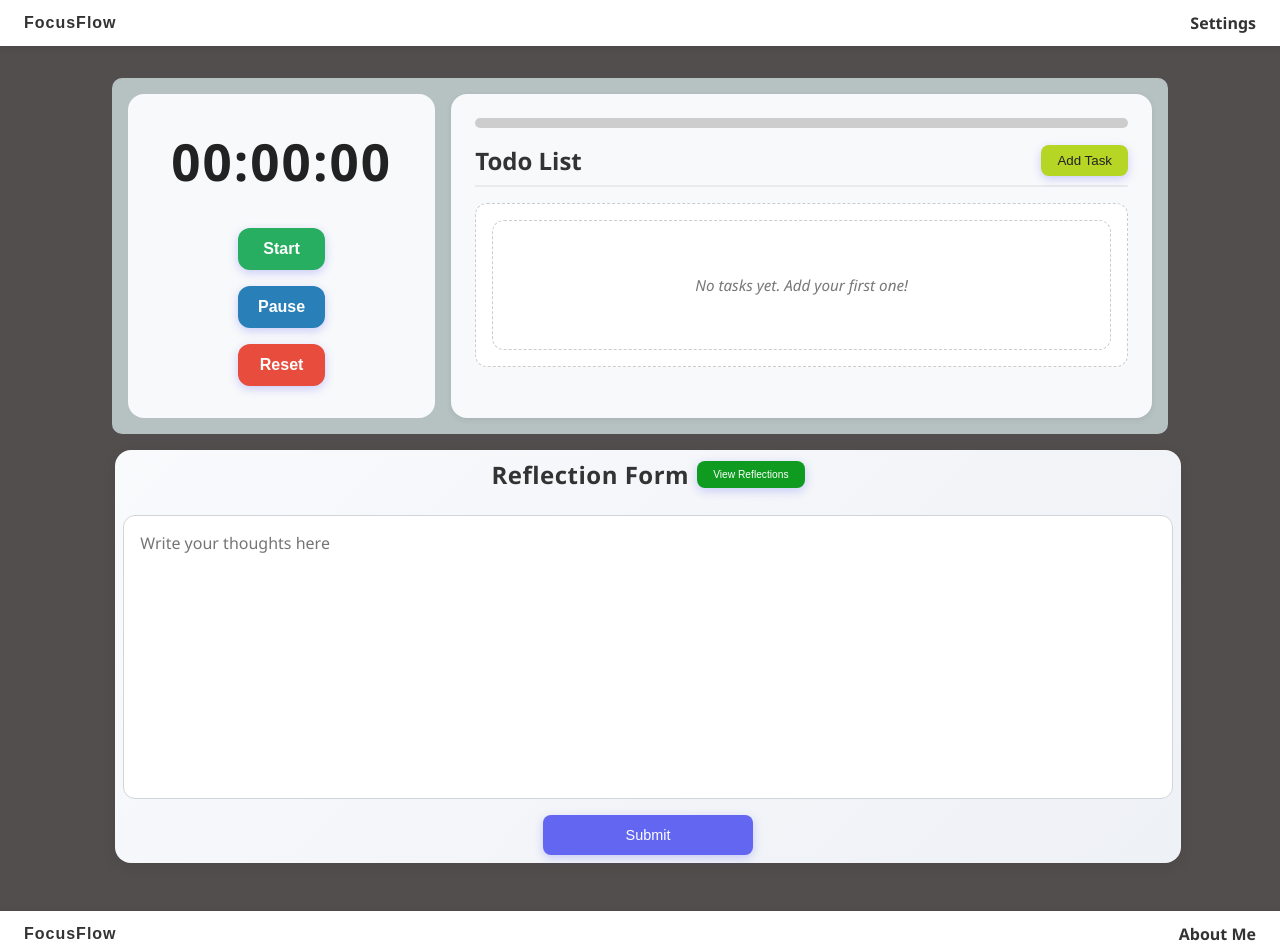
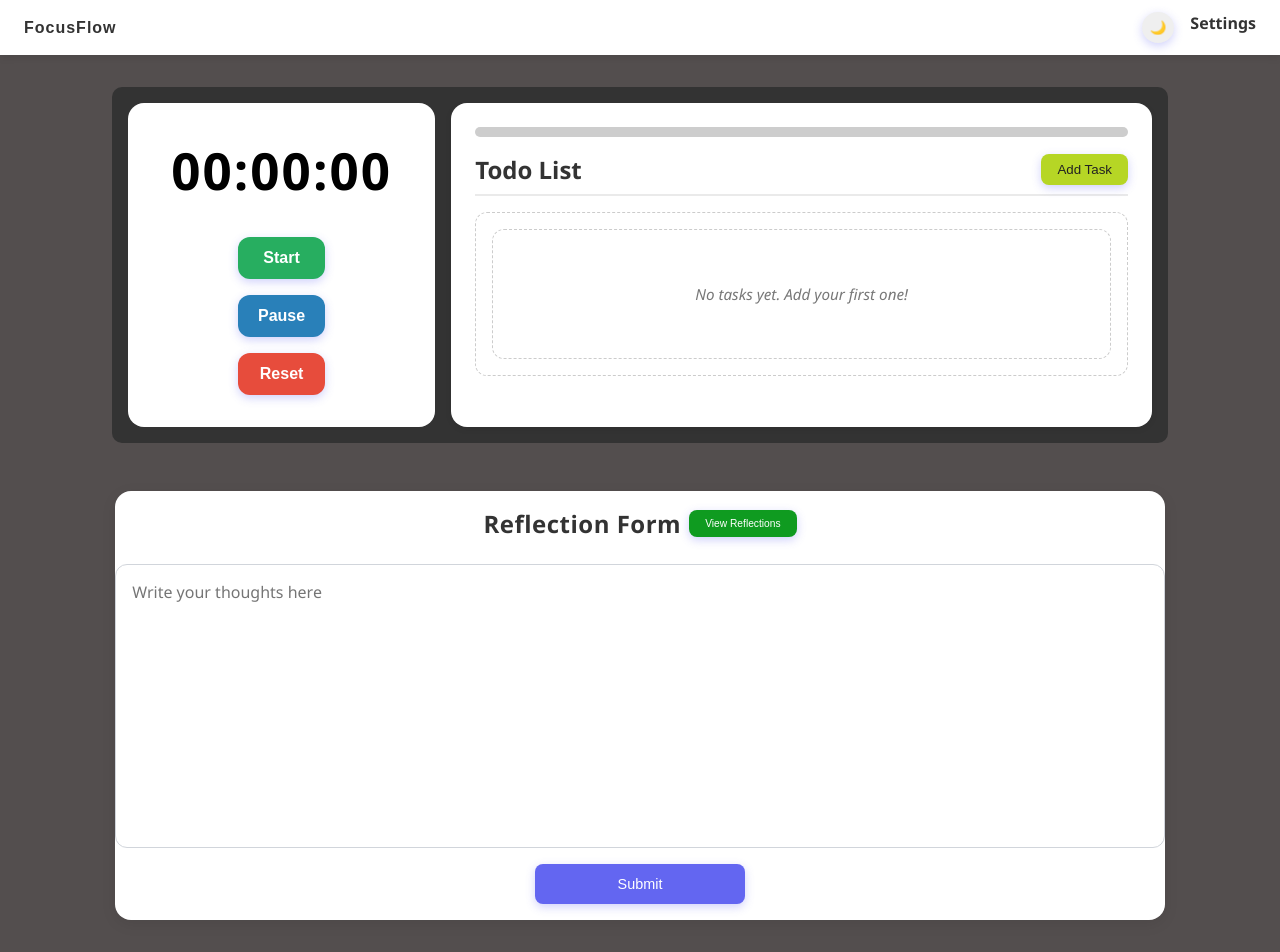
Before and after one commit to Muelvzz/FocusFlow, a React (Vite) app in the folder frontend/: page / in a window 1280 px wide. Shown: the top 952 px of the page. Built offline with nearby package versions, Linux system fonts and the light colour scheme.

Commit message:
dark mode

```diff
--- a/frontend/src/App.jsx
+++ b/frontend/src/App.jsx
@@ -1,15 +1,21 @@
-import { useState } from 'react'
+import { useState, useEffect } from 'react'
 import './sections-css/App.css'
 import Header from './sections/Header'
 import MainDashboard from './sections/MainDashboard'
 import Footer from './sections/Footer'
 
 function App() {
+  const [isDark, setIsDark] = useState(false)
+
+  useEffect(() => {
+    document.body.classList.toggle('dark-mode', isDark)
+  }, [isDark])
+
   return (
     <>
-      <Header/>
-      <MainDashboard/>
-      <Footer/>
+      <Header isDark={isDark} setIsDark={setIsDark}/>
+      <MainDashboard isDark={isDark}/>
+      <Footer isDark={isDark}/>
     </>
   )
 }
--- a/frontend/src/component-css/reflection.css
+++ b/frontend/src/component-css/reflection.css
@@ -5,11 +5,13 @@
     align-items: center;
     justify-content: center;
     border-radius: 1rem;
-    padding: 0.5rem;
     background: linear-gradient(135deg, #f9fafc, #eef1f6);
     box-shadow: 0 4px 15px rgba(0, 0, 0, 0.08);
     width: 100%;
     transition: transform 0.3s ease;
+    margin-top: 2rem;
+    padding-bottom: 1rem;
+    padding-top: 1rem;
 }
 
 .reflection-header,
--- a/frontend/src/component-css/timer.css
+++ b/frontend/src/component-css/timer.css
@@ -33,9 +33,6 @@
     font-size: 1rem;
 }
 
-.start {
-    background-color: #27ae60;
-}
 .start:hover {
     background-color: #1f8f4d;
 }
@@ -43,9 +40,6 @@
     background-color: #196c3a;
 }
 
-.pause {
-    background-color: #2980b9;
-}
 .pause:hover {
     background-color: #226b9d;
 }
@@ -53,9 +47,6 @@
     background-color: #1b5780;
 }
 
-.reset {
-    background-color: #e74c3c;
-}
 .reset:hover {
     background-color: #c0392b;
 }
@@ -67,6 +58,7 @@
     0%, 100% { opacity: 1; }
     50% { opacity: 0.85; }
 }
+
 .timer-display h1.running {
     animation: pulse 1s ease-in-out infinite;
 }
--- a/frontend/src/components/Reflection.jsx
+++ b/frontend/src/components/Reflection.jsx
@@ -1,7 +1,7 @@
 import { useState, useEffect, useRef } from 'react'
 import '../component-css/reflection.css'
 
-export default function Reflection() {
+export default function Reflection({ isDark }) {
 
     // states for handling user inputs
     const [userInput, setUserInput] = useState("")
@@ -88,9 +88,9 @@ export default function Reflection() {
 
     return (
         <>
-            <div className="reflection-container">
+            <div className="reflection-container" style={{ background: isDark ? "#333" : "white"}}>
                 <div className="reflection-header">
-                    <h1>Reflection Form</h1>
+                    <h1 style={{ color: isDark ? "white" : "#333"}}>Reflection Form</h1>
                     <button className='view-reflc-btn' onClick={() => setShowModal(true)}>View Reflections</button>
                 </div>
                     {
@@ -98,12 +98,15 @@ export default function Reflection() {
                             <h3 className='success-message'>Successfully Added!</h3>
                         )
                     }
-                <form onSubmit={handleSubmit} className="form-container">
+                <form
+                    onSubmit={handleSubmit}
+                    className="form-container"
+                >
                     <textarea
-                    className="reflection-input"
-                    value={userInput}
-                    onChange={handleChange}
-                    placeholder='Write your thoughts here'
+                        className="reflection-input"
+                        value={userInput}
+                        onChange={handleChange}
+                        placeholder='Write your thoughts here'
                     ></textarea>
                     <button className='reflection-button' type='submit'>Submit</button>
                 </form>
--- a/frontend/src/components/Timer.jsx
+++ b/frontend/src/components/Timer.jsx
@@ -1,7 +1,7 @@
 import '../component-css/timer.css'
 import { useState, useEffect, useRef } from 'react'
 
-export default function Timer() {
+export default function Timer({ isDark }) {
 
     const [timer, setTimer] = useState(0)
     const [isRunning, setIsRunning] = useState(false)
@@ -20,18 +20,30 @@ export default function Timer() {
 
     return (
         <>
-            <div className="timer-container">
+            <div className="timer-container" style={{ backgroundColor: isDark ? "#333" : "white"}} >
                 <div className="timer-display">
-                    <h1>
+                    <h1 style={{ color: isDark ? "white" : "black"}}>
                         {String(Math.floor(timer / 3600)).padStart(2, '0')}:
                         {String(Math.floor((timer % 3600) / 60)).padStart(2, '0')}:
                         {String(timer % 60).padStart(2, '0')}
                     </h1>
                 </div>
                 <div className="timer-buttons">
-                    <button className="start" onClick={() => setIsRunning(true)}>Start</button>
-                    <button className="pause" onClick={() => setIsRunning(false)}>Pause</button>
-                    <button className="reset" onClick={() => setTimer(0)}>Reset</button>
+                    <button
+                        className="start"
+                        onClick={() => setIsRunning(true)}
+                        style={{ backgroundColor: isDark ? "#196c3a" : "#27ae60"}}
+                    >Start</button>
+                    <button
+                        className="pause"
+                        onClick={() => setIsRunning(false)}
+                        style={{ backgroundColor: isDark ? "#1b5780" : "#2980b9"}}
+                    >Pause</button>
+                    <button
+                        className="reset"
+                        onClick={() => setTimer(0)}
+                        style={{ backgroundColor: isDark ? "#a93226" : "#e74c3c"}}
+                    >Reset</button>
                 </div>
             </div>
         </>
--- a/frontend/src/components/TodoList.jsx
+++ b/frontend/src/components/TodoList.jsx
@@ -1,7 +1,7 @@
 import { useEffect, useState } from 'react'
 import '../component-css/todolist.css'
 
-export default function TodoList() {
+export default function TodoList({ isDark }) {
     const [addButton, setAddButton] = useState(false)
 
     const [showEdit, setShowEdit] = useState(false)
@@ -77,14 +77,14 @@ export default function TodoList() {
     const percent = (completeTaskList.length / taskList.length) * 100
 
     return (
-        <div className="todolist-container">
+        <div className="todolist-container" style={{backgroundColor: isDark ? "#333" : "white"}}>
             <div className="todolist-progressbar-container">
                 <div className="progressbar-inner-container" style={{ width: `${percent}%` }}>
                 </div>
             </div>
             <div className="todolist-header">
                 <div className="left-header">
-                    <h2>Todo List</h2>
+                    <h2 style={{color: isDark  && "white"}}>Todo List</h2>
                 </div>
                 <div className="right-header">
                     <button
--- a/frontend/src/index.css
+++ b/frontend/src/index.css
@@ -5,6 +5,11 @@ body {
     padding: 0;
 }
 
+body.dark-mode {
+    background-color: #121212;
+    color: #f5f5f5;
+}
+
 * {
     margin: 0;
     padding: 0;
--- a/frontend/src/sections-css/header-footer.css
+++ b/frontend/src/sections-css/header-footer.css
@@ -8,13 +8,34 @@ nav, .footer-container {
     background-color: #ffffff;
     color: #333;
     box-shadow: 0 2px 8px rgba(0, 0, 0, 0.1);
-    position: sticky;
     top: 0;
     z-index: 0;
 }
 
 nav {
     margin-bottom: 2rem;
+}
+
+/* Light mode */
+.light-nav {
+    background-color: #ffffff;
+    color: #333;
+    box-shadow: 0 2px 8px rgba(0, 0, 0, 0.1);
+}
+
+/* Dark mode */
+.dark-nav {
+    background-color: #1e1e1e;
+    color: #f5f5f5;
+    box-shadow: 0 2px 8px rgba(255, 255, 255, 0.1);
+}
+
+.light-mode, .dark-mode {
+    border-radius: 50%;
+}
+
+.dark-mode {
+    background-color: #333;
 }
 
 .footer-container {
--- a/frontend/src/sections-css/main-dashboard.css
+++ b/frontend/src/sections-css/main-dashboard.css
@@ -5,7 +5,7 @@
         justify-content: center;
         align-items: stretch;
         margin-top: 2.5rem;
-        background-color: rgb(182, 194, 194);
+        background-color: #333;
         border-radius: 10px;
         padding: 1rem;
         width: 80%;
@@ -55,12 +55,10 @@
         justify-content: center;
         align-items: center;
         margin-top: 2.5rem;
-        padding: 1rem;
     }
 
     .bottom-panel {
         margin-top: 2rem;
-        padding: 1rem;
         justify-content: center;
         align-items: center;
         width: 80%;
@@ -70,7 +68,7 @@
     .left-panel, .right-panel {
         width: 100%;
         text-align: center;
-        background-color: rgb(182, 194, 194);
+        background-color: #333;
         border-radius: 10px;
         padding: 0.25rem;
     }
--- a/frontend/src/sections/Footer.jsx
+++ b/frontend/src/sections/Footer.jsx
@@ -1,14 +1,14 @@
 import '../sections-css/header-footer.css'
 
-export default function Footer() {
+export default function Footer({ isDark }) {
     return (
         <>
-            <div className="footer-container">
-                <div className="left-footer">
+            <div className="footer-container" style={{backgroundColor: isDark ? "#1e1e1e" : "white"}}>
+                <div className="left-footer" style={{color: isDark ? "white" : "black"}}>
                     FocusFlow
                 </div>
                 <div className="right-footer">
-                    <a href="https://github.com/Muelvzz">About Me</a>
+                    <a href="https://github.com/Muelvzz" style={{color: isDark ? "white" : "black"}}>About Me</a>
                 </div>
             </div>
         </>
--- a/frontend/src/sections/Header.jsx
+++ b/frontend/src/sections/Header.jsx
@@ -1,12 +1,17 @@
 import '../sections-css/header-footer.css'
 
-export default function Header() {
+export default function Header({ isDark, setIsDark }) {
     return (
         <>
-            <nav>
+            <nav className={ isDark ? "dark-nav" : "light-nav" }>
                 <div className="left-nav">FocusFlow</div>
                 <div className="right-nav">
                     <ul>
+                        <li>
+                            <button className={isDark ? "dark-mode" : "light-mode"} onClick={() => setIsDark(!isDark)}>
+                                { isDark ? "🔆" : "🌙" }
+                            </button>
+                        </li>
                         <li>Settings</li>
                     </ul>
                 </div>
--- a/frontend/src/sections/MainDashboard.jsx
+++ b/frontend/src/sections/MainDashboard.jsx
@@ -3,19 +3,19 @@ import Reflection from '../components/Reflection'
 import TodoList from '../components/TodoList'
 import '../sections-css/main-dashboard.css'
 
-export default function MainDashboard() {
+export default function MainDashboard({ isDark }) {
     return (
         <>
             <div className="main-container">
                 <div className="left-panel">
-                    <Timer/>
+                    <Timer isDark={isDark} />
                 </div>
                 <div className="right-panel">
-                    <TodoList/>
+                    <TodoList isDark={isDark}/>
                 </div>
             </div>
             <div className="bottom-panel">
-                <Reflection/>
+                <Reflection isDark={isDark}/>
             </div>
         </>
     )
```
